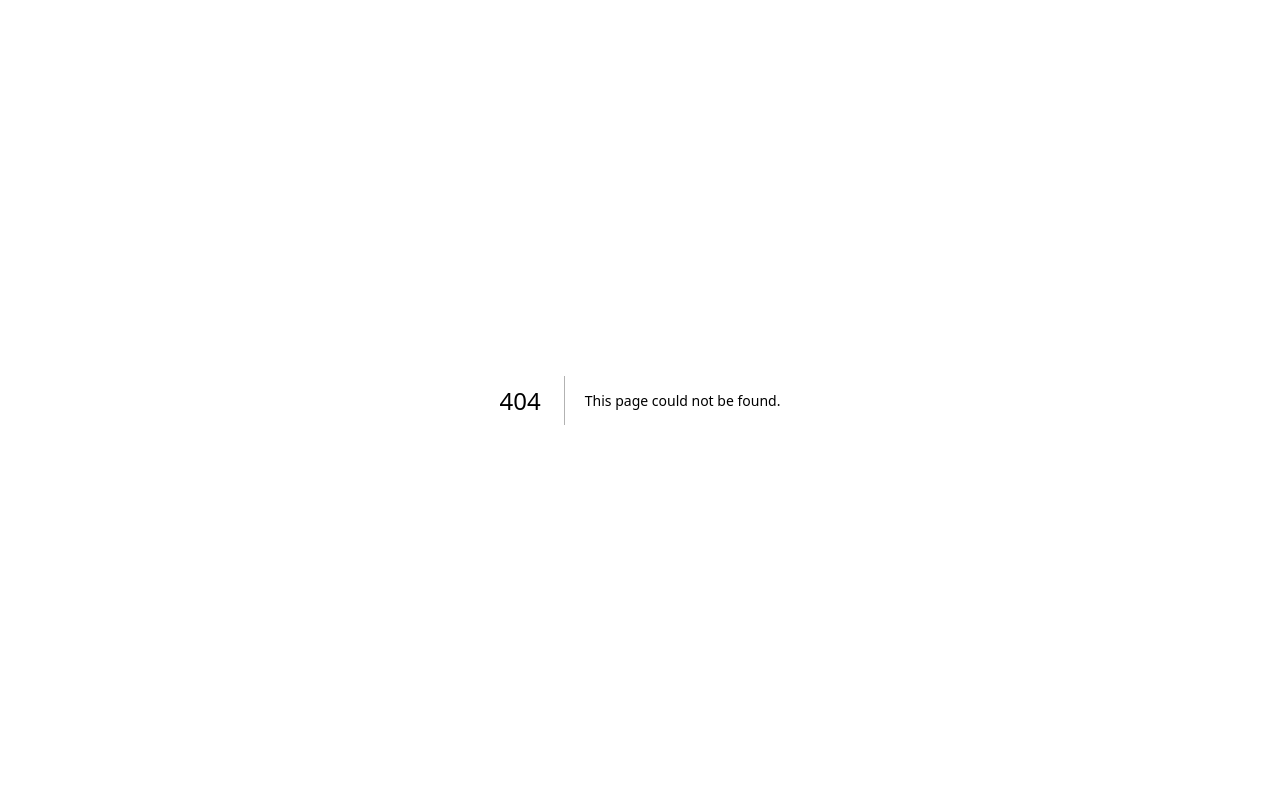
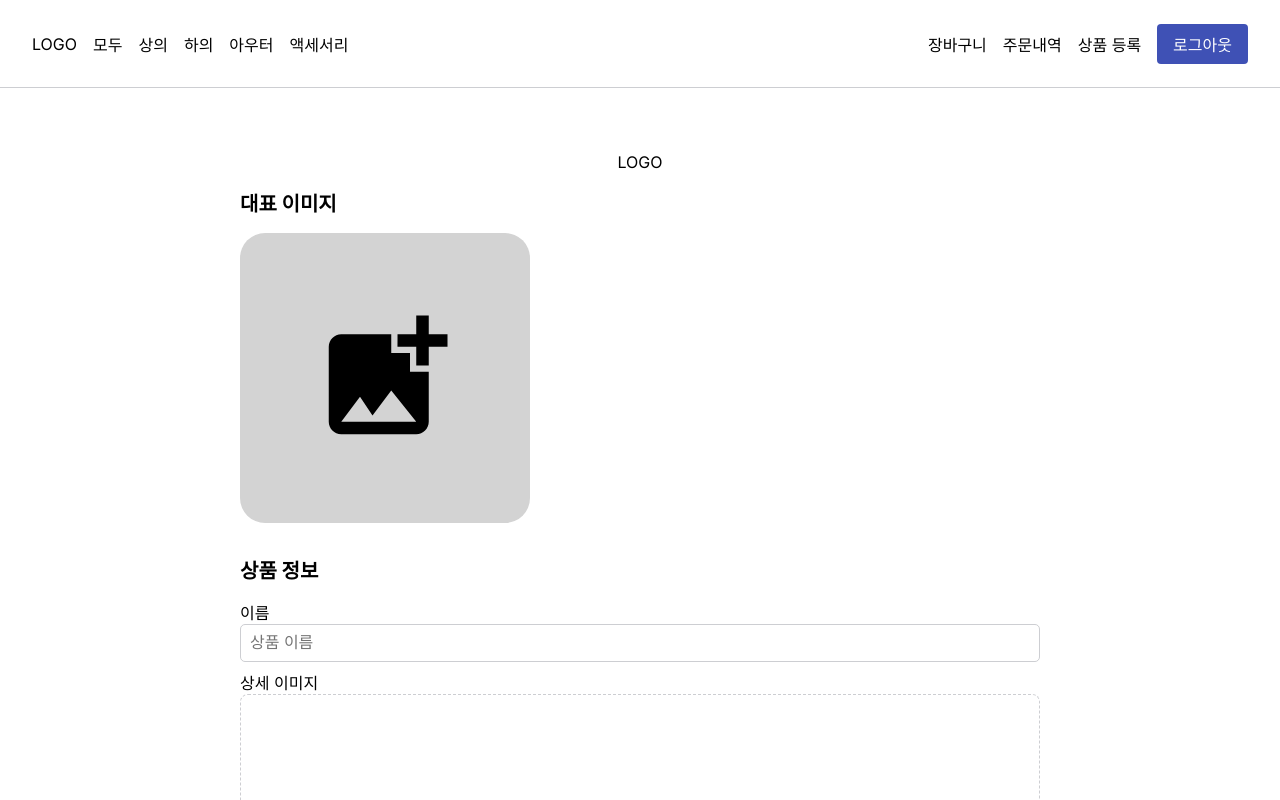
Before and after one commit to infl-pro/fe, a Next.js app: page /sell in a window 1280 px wide. Before the commit this address had no page. Shown: the top 800 px of the page. Built offline with nearby package versions, Linux system fonts and the light colour scheme; what next-redux-wrapper would draw is missing.

Commit message:
feat: 상품 등록 레이아웃

```diff
--- /dev/null
+++ b/src/app/sell/page.tsx
@@ -0,0 +1,68 @@
+'use client';
+import type { NextPage } from 'next';
+import { useRouter } from 'next/navigation';
+import Box from 'components/layout/Box';
+import Flex from 'components/layout/Flex';
+import Layout from 'components/templates/LayoutStyle';
+import ProductFormContainer from 'containers/ProductFormContainer';
+// import { useAuthContext } from 'contexts/AuthContext';
+// import { useAuthGuard } from 'utils/hooks';
+import ClientComponentContaier from 'components/ClientComponentContaier';
+
+const SellPage: NextPage = () => {
+    const router = useRouter();
+    // const { authUser } = useAuthContext();
+
+    const handleSave = (err?: Error) => {
+        // if (authUser && !err) {
+        //     // 성공하면 사용자 페이지로 이동한다
+        //     router.push(`/users/${authUser.id}`);
+        // }
+    };
+
+    // 인증 가드
+    // useAuthGuard();
+
+    return (
+        <ClientComponentContaier>
+            <Layout isLogined>
+                <Flex
+                    paddingTop={{
+                        base: 4,
+                        md: 2,
+                    }}
+                    paddingBottom={{
+                        base: 4,
+                        md: 2,
+                    }}
+                    paddingLeft={{ base: 0, md: 2 }}
+                    paddingRight={{ base: 0, md: 2 }}
+                    justifyContent="center"
+                >
+                    <Flex
+                        width="800px"
+                        flexDirection="column"
+                        justifyContent="center"
+                        alignItems="center"
+                    >
+                        <Box
+                            display={{ base: 'block', md: 'none' }}
+                            marginBottom={2}
+                        >
+                            LOGO
+                        </Box>
+                        <Box width="100%">
+                            {/*
+              상품 게시폼 컨테이너
+              상품 정보를 입력하고 제품 API를 통해 상품을 저장
+            */}
+                            <ProductFormContainer onSave={handleSave} />
+                        </Box>
+                    </Flex>
+                </Flex>
+            </Layout>
+        </ClientComponentContaier>
+    );
+};
+
+export default SellPage;
--- a/src/components/organisms/Header/index.tsx
+++ b/src/components/organisms/Header/index.tsx
@@ -54,6 +54,14 @@ const Header = ({ isLogined }: HeaderProps) => {
     //     (state: RootState) => state.auth,
     // );
     // 임시 state
+
+    const onClickLogout = async () => {
+        // try {
+        //     const response = await
+        // } catch (e) {
+        //     console.log(e);
+        // }
+    };
 
     return (
         <HeaderRoot>
--- a/src/components/templates/CategoryPageContent/index.tsx
+++ b/src/components/templates/CategoryPageContent/index.tsx
@@ -16,6 +16,7 @@ import useSearch from 'services/products/useSearch';
 import Link from 'next/link';
 import { Pagination } from '@mui/material';
 import OrderMenuItem from 'components/atoms/OrderMenuItem';
+import { parseCookies } from 'nookies';
 
 const index = ({ searchCategory }) => {
     const [input, setInput] = useState('');
@@ -31,6 +32,8 @@ const index = ({ searchCategory }) => {
         option,
         order,
     });
+
+    const { token } = parseCookies();
 
     const onClickSearchIcon = () => {
         setKeyword(input);
@@ -60,7 +63,7 @@ const index = ({ searchCategory }) => {
 
     console.log('categoryData', data);
     return (
-        <Layout isLogined={false}>
+        <Layout isLogined={!!token}>
             <Flex
                 paddingBottom={2}
                 alignItems="center"
--- /dev/null
+++ b/src/containers/ProductFormContainer.tsx
@@ -0,0 +1,52 @@
+import ProductForm, { ProductFormData } from 'components/organisms/ProductForm';
+// import { useAuthContext } from 'contexts/AuthContext';
+// import { useGlobalSpinnerActionsContext } from 'contexts/GlobalSpinnerContext';
+// import addProduct from 'services/products/add-product';
+import { Product } from 'types';
+
+interface ProductFormContainerProps {
+    /**
+     * 상품이 저장되었을 때의 이벤트 핸들러
+     */
+    onSave?: (error?: Error, product?: Product) => void;
+}
+
+/**
+ * 상품 게시폼 컨테이너
+ */
+const ProductFormContainer = ({ onSave }: ProductFormContainerProps) => {
+    // const { authUser } = useAuthContext();
+    // const setGlobalSpinner = useGlobalSpinnerActionsContext();
+    // 게시 버튼을 눌렀을 때
+    const handleSave = async (data: ProductFormData) => {
+        // if (!authUser) return;
+        // const product = {
+        //     image: data.image,
+        //     title: data.title,
+        //     description: data.description,
+        //     category: data.category,
+        //     condition: data.condition,
+        //     price: Number(data.price),
+        //     imageUrl: '/products/shoes/feet-1840619_1920.jpeg', // 더미 이미지
+        //     blurDataUrl: '',
+        //     owner: authUser,
+        // };
+        // try {
+        //     setGlobalSpinner(true);
+        //     // 제품 API로 상품을 추가한다
+        //     const ret = await addProduct(context, { product });
+        //     onSave && onSave(undefined, ret);
+        // } catch (err: unknown) {
+        //     if (err instanceof Error) {
+        //         window.alert(err.message);
+        //         onSave && onSave(err);
+        //     }
+        // } finally {
+        //     setGlobalSpinner(false);
+        // }
+    };
+
+    return <ProductForm onProductSave={handleSave} />;
+};
+
+export default ProductFormContainer;
```
Also changed, not shown: src/app/cart/page.tsx (added, +42 -0 lines), src/app/purchaseList/page.tsx (added, +39 -0 lines), src/containers/CartContainer.tsx (added, +58 -0 lines), src/services/cart/getCartProducts.ts (added, +25 -0 lines), src/services/cart/postCartProducts.ts (added, +13 -0 lines).
